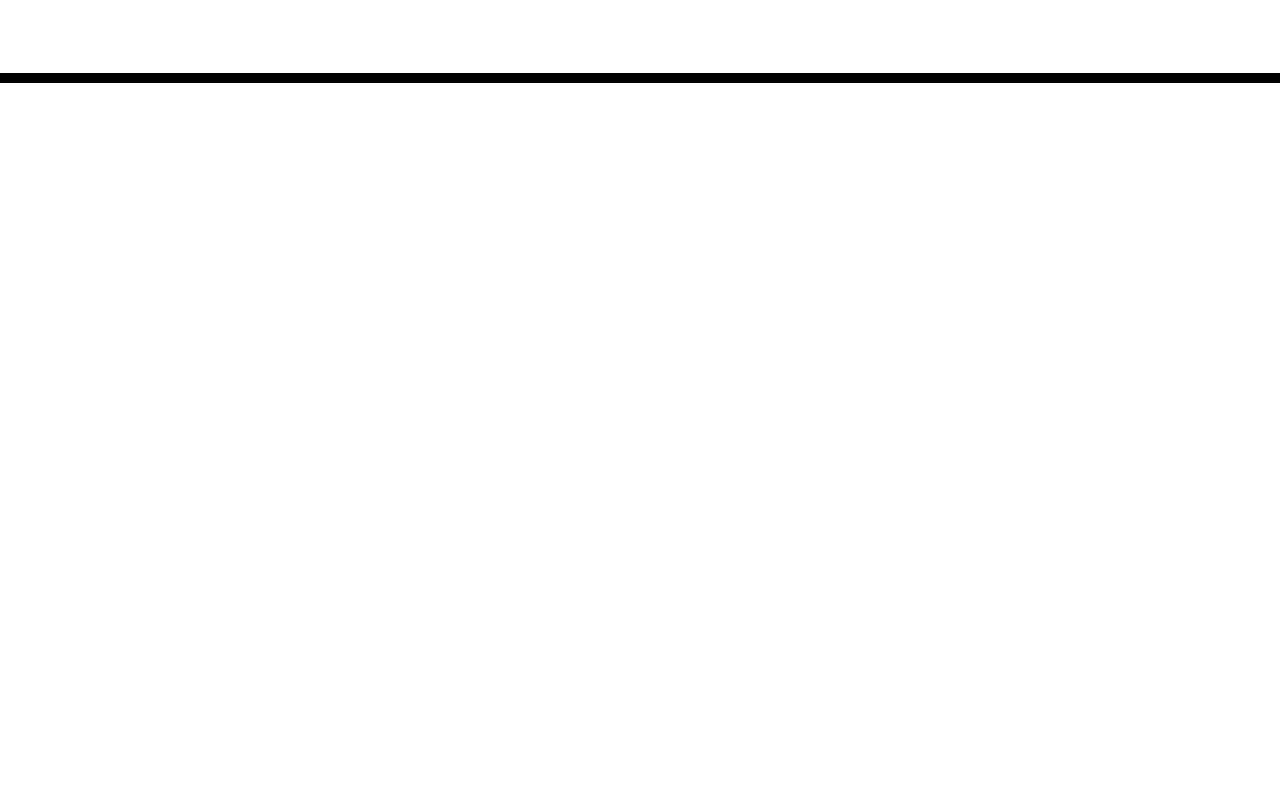
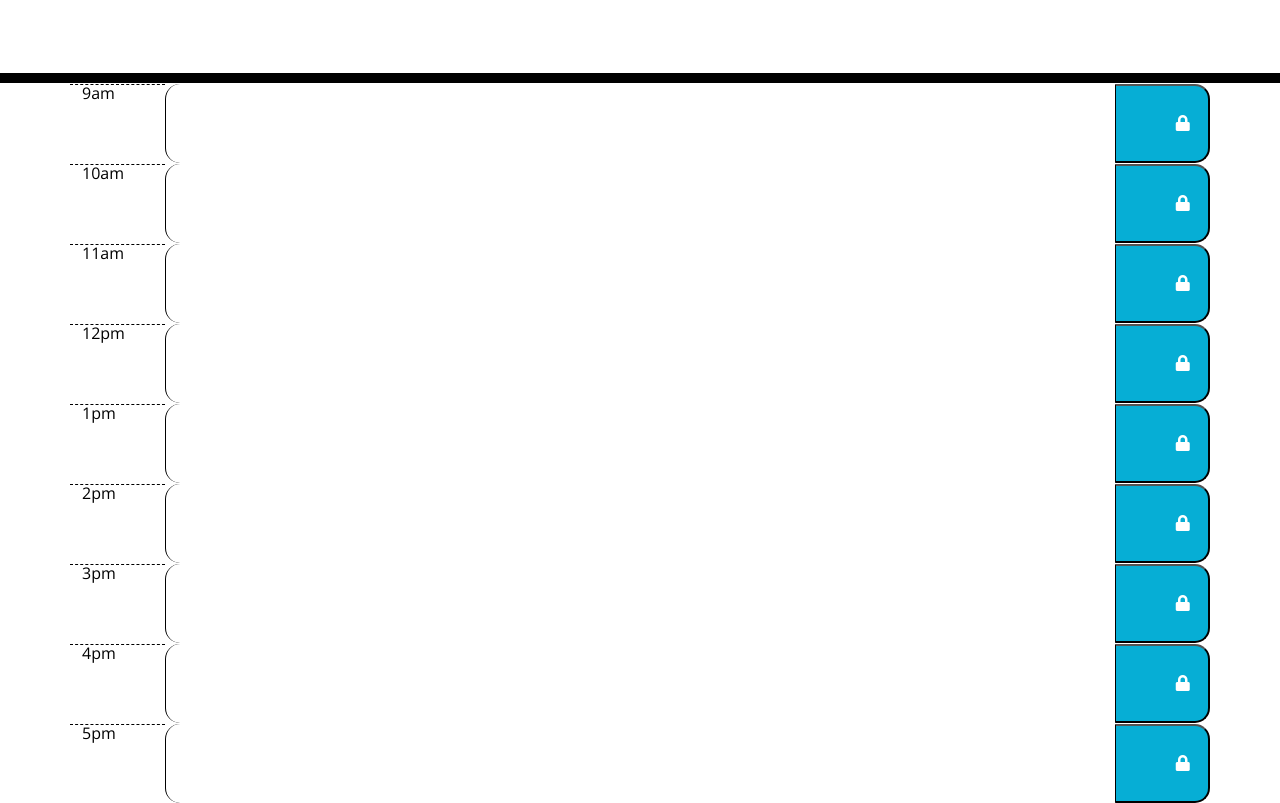
Before and after one commit to Borsa8/Calendar-App, a plain HTML site: page index.html in a window 1280 px wide. Shown: the part 168-971 px from the top of the page. Before the commit the page ends 800 px from the top, so only its background shows below. Drawn offline with nearby package versions, Linux system fonts and the light colour scheme.

Commit message:
html time block added

```diff
--- a/index.html
+++ b/index.html
@@ -32,9 +32,90 @@
     </header>
     <div class="container">
       <!-- Timeblocks go here -->
+
+      <!-- 9 AM -->
+      <div id="hour-09" class="row time-div">
+        <div class="col-md-1 hour"><span id="9">9am</span></div>
+        <textarea class="col-md-10 time-block description"></textarea>
+        <button class="col-md-1 saveBtn" aria-label="save button 9am">
+          <i class="fas fa-lock"></i>
+        </button>
+      </div>
+
+      <!-- 10 AM -->
+      <div id="hour-10" class="row time-div">
+        <div class="col-md-1 hour"><span id="10">10am</span></div>
+        <textarea class="col-md-10 time-block description"></textarea>
+        <button class="col-md-1 saveBtn" aria-label="save button 10am">
+          <i class="fas fa-lock"></i>
+        </button>
+      </div>
+
+      <!-- 11 AM -->
+      <div id="hour-11" class="row time-div">
+        <div class="col-md-1 hour"><span id="11">11am</span></div>
+        <textarea class="col-md-10 time-block description"></textarea>
+        <button class="col-md-1 saveBtn" aria-label="save button 11am">
+          <i class="fas fa-lock"></i>
+        </button>
+      </div>
+
+      <!-- 12 PM -->
+      <div id="hour-12" class="row time-div">
+        <div class="col-md-1 hour"><span id="12">12pm</span></div>
+        <textarea class="col-md-10 time-block description"></textarea>
+        <button class="col-md-1 saveBtn" aria-label="save button 12pm">
+          <i class="fas fa-lock"></i>
+        </button>
+      </div>
+      <!-- 1 PM -->
+      <div id="hour-13" class="row time-div">
+        <div class="col-md-1 hour"><span id="13">1pm</span></div>
+        <textarea class="col-md-10 time-block description"></textarea>
+        <button class="col-md-1 saveBtn" aria-label="save button 1pm">
+          <i class="fas fa-lock"></i>
+        </button>
+      </div>
+
+      <!-- 2 PM -->
+      <div id="hour-14" class="row time-div">
+        <div class="col-md-1 hour"><span id="14">2pm</span></div>
+        <textarea class="col-md-10 time-block description"></textarea>
+        <button class="col-md-1 saveBtn" aria-label="save button 2pm">
+          <i class="fas fa-lock"></i>
+        </button>
+      </div>
+
+      <!-- 3 PM -->
+      <div id="hour-15" class="row time-div">
+        <div class="col-md-1 hour"><span id="15">3pm</span></div>
+        <textarea class="col-md-10 time-block description"></textarea>
+        <button class="col-md-1 saveBtn" aria-label="save button 3pm">
+          <i class="fas fa-lock"></i>
+        </button>
+      </div>
+
+      <!-- 4 PM -->
+      <div id="hour-16" class="row time-div">
+        <div class="col-md-1 hour n"><span id="16">4pm</span></div>
+        <textarea class="col-md-10 time-block description"></textarea>
+        <button class="col-md-1 saveBtn" aria-label="save button 4pm">
+          <i class="fas fa-lock"></i>
+        </button>
+      </div>
+
+      <!-- 5 PM -->
+      <div id="hour-17" class="row time-div">
+        <div class="col-md-1 hour"><span id="17">5pm</span></div>
+        <textarea class="col-md-10 time-block description"></textarea>
+        <button class="col-md-1 saveBtn" aria-label="save button 5pm">
+          <i class="fas fa-lock"></i>
+        </button>
+      </div>
     </div>
 
-    <script src="https://cdnjs.cloudflare.com/ajax/libs/jquery/3.2.1/jquery.min.js"></script>
-    <script src="https://cdn.jsdelivr.net/npm/dayjs@1/dayjs.min.js"></script>
+  <script src="https://cdnjs.cloudflare.com/ajax/libs/jquery/3.2.1/jquery.min.js"></script>
+  <script src="https://cdn.jsdelivr.net/npm/dayjs@1/dayjs.min.js"></script>
+  <script src="script.js"></script>
   </body>
 </html>
```
